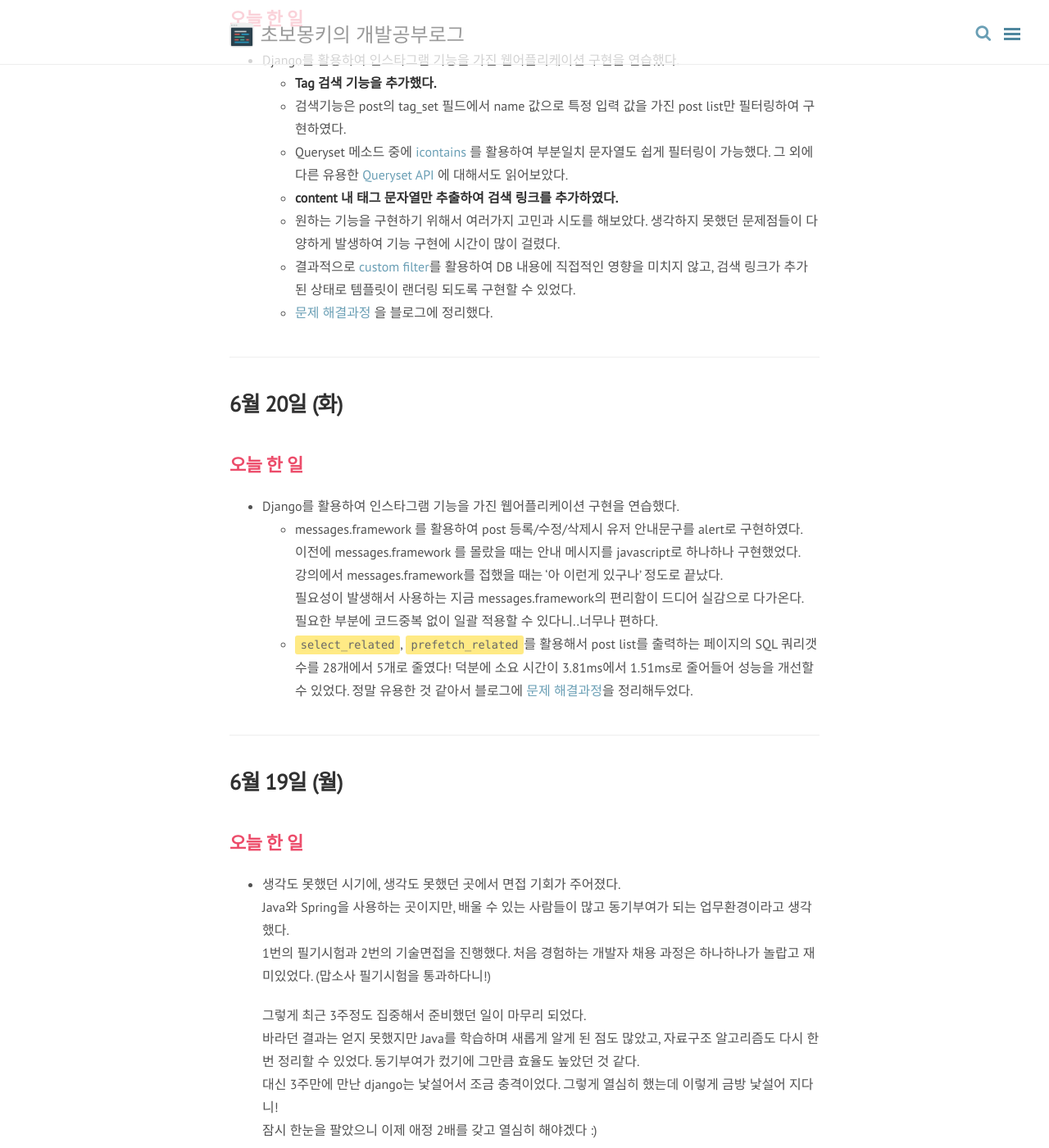
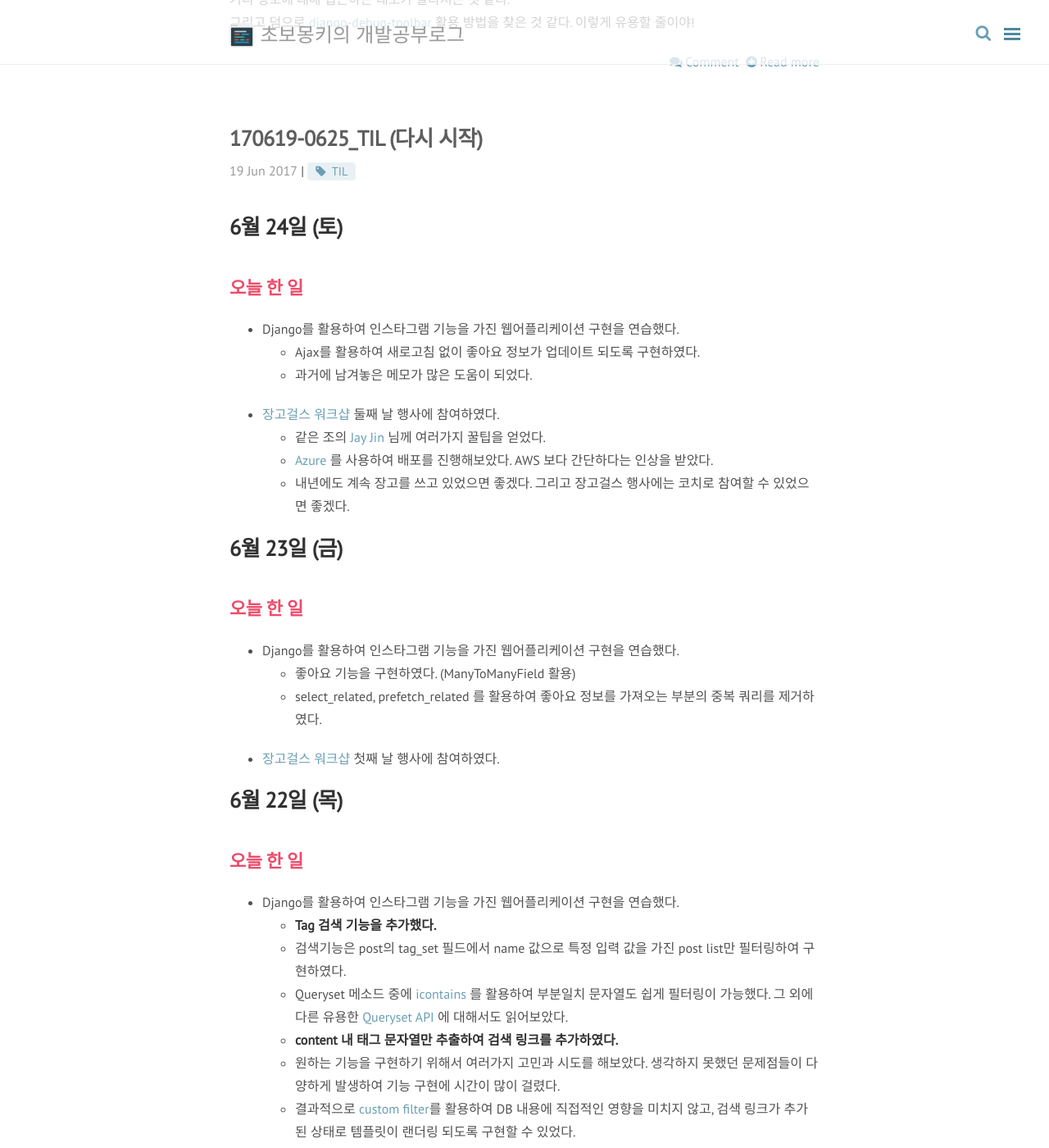
Before and after one commit to wayhome25/wayhome25.github.io, a Jekyll site: the page built from blog/index.html, in a window 1280 px wide and 1400 px high, scrolled down 13190 px. Shown: the whole window at 82% size. Built offline with Jekyll 4.4.1, drawn with Linux system fonts in a browser that asks for light colours; nearby versions of some CDN libraries; the list of posts is cut into pages by our own code; comment, search, counter and statistics services are not loaded; some of the changed text lies outside the part shown.

Commit message:
add post

```diff
--- a/_posts/Django/2017-06-22-custom-template-filter.md
+++ b/_posts/Django/2017-06-22-custom-template-filter.md
@@ -5,6 +5,22 @@
 tags: [python, Django, 사용자정의필터]
 comments: true
 ---
+
+<!-- toc orderedList:0 depthFrom:1 depthTo:6 -->
+
+* [장고 Custom Template Filter 활용하기](#장고-custom-template-filter-활용하기)
+  * [들어가기](#들어가기)
+  * [Model](#model)
+  * [view](#view)
+  * [template](#template)
+* [custom template filter 적용하기](#custom-template-filter-적용하기)
+  * [1. 장고 프로젝트 app 내에 templatetags 폴더 (패키지) 만들기](#1-장고-프로젝트-app-내에-templatetags-폴더-패키지-만들기)
+  * [2. 사용자 정의 템플릿 필터 (모듈) 작성하기](#2-사용자-정의-템플릿-필터-모듈-작성하기)
+  * [3. template 내에 해당 모듈을 load 하고, 원하는 field에 필터 적용하기](#3-template-내에-해당-모듈을-load-하고-원하는-field에-필터-적용하기)
+  * [결과물](#결과물)
+  * [결론, 느낀점](#결론-느낀점)
+
+<!-- tocstop -->
 
 # 장고 Custom Template Filter 활용하기
 
--- a/_posts/TIL(Today I Learned)/2017-06-19-06-25-TIL.md
+++ b/_posts/TIL(Today I Learned)/2017-06-19-06-25-TIL.md
@@ -6,6 +6,24 @@
 tags: [TIL]
 comments: true
 ---
+
+# 6월 24일 (토)
+## 오늘 한 일
+- Django를 활용하여 인스타그램 기능을 가진 웹어플리케이션 구현을 연습했다.
+  - Ajax를 활용하여 새로고침 없이 좋아요 정보가 업데이트 되도록 구현하였다.
+  - 과거에 남겨놓은 메모가 많은 도움이 되었다.
+- [장고걸스 워크샵](https://djangogirls.org/seoul/) 둘째 날 행사에 참여하였다.
+  - 같은 조의 [Jay Jin](https://milooy.wordpress.com/) 님께 여러가지 꿀팁을 얻었다.
+  - [Azure](https://beomi.github.io/2017/06/09/Deploy-Django-to-MS-Azure/) 를 사용하여 배포를 진행해보았다. AWS 보다 간단하다는 인상을 받았다.
+  - 내년에도 계속 장고를 쓰고 있었으면 좋겠다. 그리고 장고걸스 행사에는 코치로 참여할 수 있었으면 좋겠다.
+
+# 6월 23일 (금)
+## 오늘 한 일
+- Django를 활용하여 인스타그램 기능을 가진 웹어플리케이션 구현을 연습했다.
+  - 좋아요 기능을 구현하였다. (ManyToManyField 활용)
+  - select_related, prefetch_related 를 활용하여 좋아요 정보를 가져오는 부분의 중복 쿼리를 제거하였다.
+- [장고걸스 워크샵](https://djangogirls.org/seoul/) 첫째 날 행사에 참여하였다.
+
 
 # 6월 22일 (목)
 ## 오늘 한 일
```
